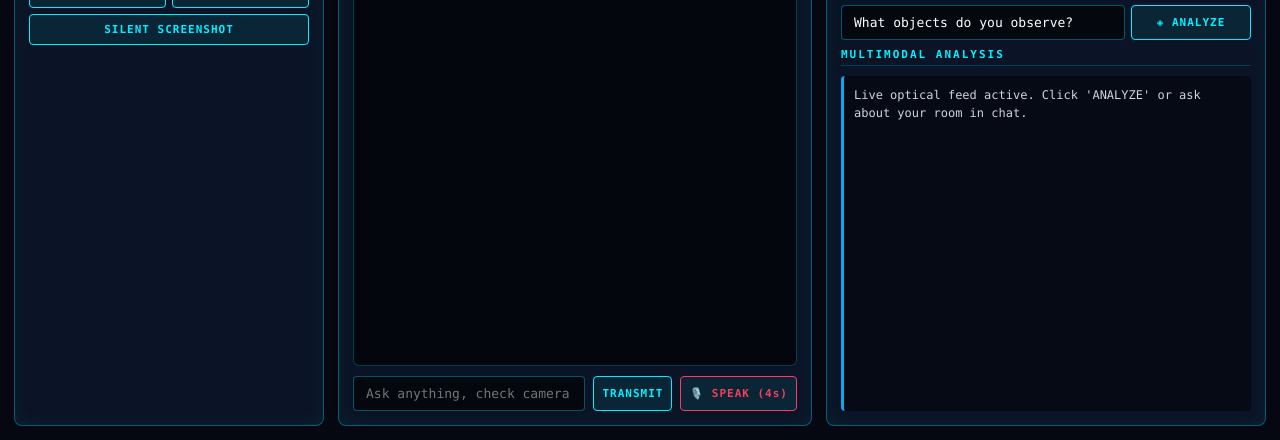
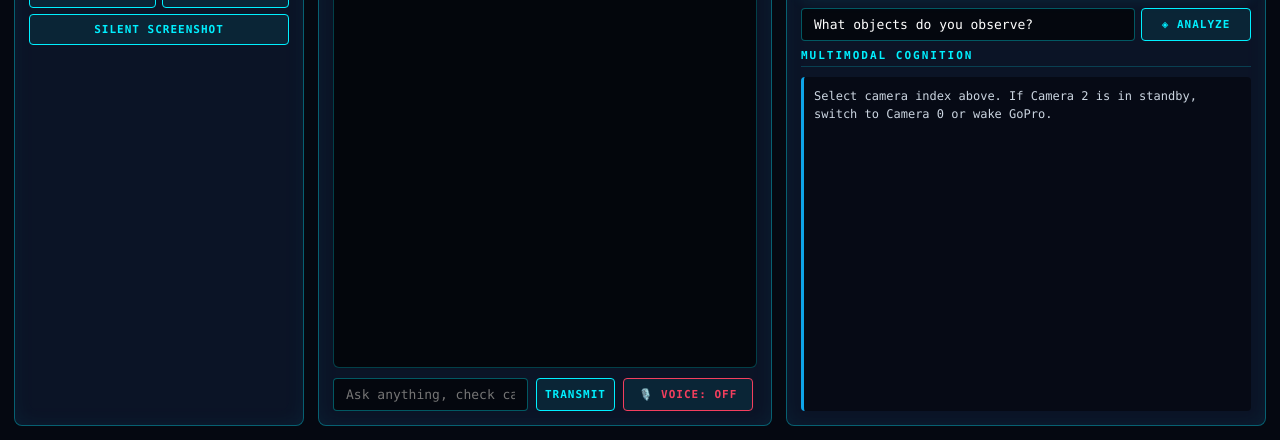
Before and after one commit to parthbhaskar/jarvis-vision, a Flask app: page / in a window 1280 px wide. Shown: the part 360-800 px from the top of the page. Run offline with Flask 3, Linux system fonts and the light colour scheme; data that the repository does not hold is empty.

Commit message:
feat: 1080p full hd viewport, multi-camera index selector, continuous hands-free voice, and conversational memory

```diff
--- a/src/app.py
+++ b/src/app.py
@@ -13,7 +13,11 @@ app = Flask(__name__, template_folder="../templates", static_folder="../static")
 brain = JarvisBrain()
 voice = JarvisVoice()
 ctrl = WindowsController()
-vision = JarvisVision(camera_index=1)
+# Default to index 2 (GoPro) or 0 (Laptop)
+vision = JarvisVision(camera_index=2)
+
+# Persistent Multi-Turn Conversation History
+conversation_history = []
 
 tools_definition = [
     {"name": "get_system_telemetry", "description": "Reads battery, free storage, RAM, and time."},
@@ -32,7 +36,7 @@ def generate_video_stream():
         if frame_bytes is not None:
             yield (b'--frame\r\n'
                    b'Content-Type: image/jpeg\r\n\r\n' + frame_bytes + b'\r\n')
-        threading.Event().wait(0.04)
+        threading.Event().wait(0.033)
 
 @app.route("/")
 def index():
@@ -55,22 +59,29 @@ def get_status():
 
 @app.route("/api/chat", methods=["POST"])
 def chat():
+    """Agentic chat route with persistent multi-turn memory."""
+    global conversation_history
     data = request.json or {}
     prompt = data.get("prompt", "")
     if not prompt:
         return jsonify({"error": "Empty prompt"}), 400
 
     system_instruction = (
-        "You are JARVIS on Windows 11. If the user asks what you see, or about their room/objects, "
-        "call look_through_camera. If they ask for system info, volume, screenshot, or apps, "
-        "call the matching tool. Address user politely as Sir in one concise sentence."
+        "You are JARVIS on Windows 11. Maintain continuous conversational memory with the user. "
+        "If the user asks about the room, objects, or camera, call look_through_camera. "
+        "If they ask for system info, volume, screenshot, or apps, call the matching tool. "
+        "Address user politely as Sir in one concise, intelligent sentence."
     )
 
     t0 = time.time()
     try:
+        # Append user turn to persistent memory
+        conversation_history.append(f"USER: {prompt}")
+        recent_context = "\n".join(conversation_history[-10:])
+
         response = brain.client.models.generate_content(
             model=brain.model_name,
-            contents=[system_instruction, prompt],
+            contents=[system_instruction, f"Conversation context:\n{recent_context}"],
             config=types.GenerateContentConfig(tools=[{"function_declarations": tools_definition}])
         )
 
@@ -95,19 +106,21 @@ def chat():
 
             followup = brain.client.models.generate_content(
                 model=brain.model_name,
-                contents=[system_instruction, f"Tool result: {result}. Report this to user as Sir in 1 concise sentence."]
+                contents=[system_instruction, f"Tool execution result: {result}. Formulate final response to user as Sir in 1 concise sentence."]
             )
             reply = followup.text.strip()
         else:
             reply = response.text.strip()
 
+        # Append assistant turn to persistent memory
+        conversation_history.append(f"JARVIS: {reply}")
         latency = round(time.time() - t0, 2)
         speak_async(reply)
         return jsonify({"text": reply, "latency": latency})
 
     except Exception as e:
         print(f"[ERROR in chat]: {e}")
-        return jsonify({"text": "I encountered an execution delay, Sir.", "latency": 0.0})
+        return jsonify({"text": "I encountered a minor cognitive delay, Sir.", "latency": 0.0})
 
 @app.route("/api/vision/snap", methods=["POST"])
 def vision_snap():
--- a/templates/index.html
+++ b/templates/index.html
@@ -28,7 +28,7 @@
         .live-tag { background: #ef4444; color: #fff; font-size: 10px; font-weight: bold; padding: 2px 7px; border-radius: 4px; letter-spacing: 1px; }
 
         .grid-container {
-            flex: 1; display: grid; grid-template-columns: 310px 1fr 440px; gap: 14px; padding: 14px;
+            flex: 1; display: grid; grid-template-columns: 290px 1fr 480px; gap: 14px; padding: 14px;
             min-height: 0; overflow: hidden;
         }
 
@@ -61,7 +61,7 @@
         /* CENTER STAGE & PERMANENT CHAT ANCHOR */
         .center-stage { min-height: 0; }
         .reactor-box {
-            position: relative; width: 120px; height: 120px; margin: 0 auto;
+            position: relative; width: 110px; height: 110px; margin: 0 auto;
             display: flex; align-items: center; justify-content: center; flex-shrink: 0;
         }
         .ring {
@@ -90,17 +90,17 @@
         .chat-input-bar {
             width: 100%; display: flex; gap: 8px; flex-shrink: 0;
         }
-        input[type="text"] {
-            flex: 1; background: rgba(0,0,0,0.6); border: 1px solid var(--border-glow); padding: 9px 12px;
+        input[type="text"], select {
+            background: rgba(0,0,0,0.6); border: 1px solid var(--border-glow); padding: 8px 12px;
             color: #fff; border-radius: 4px; outline: none; font-size: 13px;
         }
-        input[type="text"]:focus { border-color: var(--cyan-core); box-shadow: 0 0 8px var(--border-glow); }
+        input[type="text"]:focus, select:focus { border-color: var(--cyan-core); box-shadow: 0 0 8px var(--border-glow); }
 
-        /* RIGHT VIDEO VIEWPORT */
+        /* 1080P VIEWPORT (16:9 RATIO) */
         .video-viewport {
-            width: 100%; height: 250px; background: #000; border: 1px solid var(--border-glow);
+            width: 100%; aspect-ratio: 16 / 9; background: #000; border: 1px solid var(--border-glow);
             border-radius: 6px; overflow: hidden; display: flex; align-items: center; justify-content: center;
-            position: relative; margin-bottom: 10px; flex-shrink: 0;
+            position: relative; margin-bottom: 8px; flex-shrink: 0; box-shadow: 0 0 15px rgba(0,240,255,0.1);
         }
         .video-viewport img { width: 100%; height: 100%; object-fit: cover; }
 
@@ -113,9 +113,9 @@
 <body>
 
     <header>
-        <div class="brand">◈ PROJECT JARVIS VISION // OS-11</div>
-        <div style="display:flex; align-items:center; gap: 12px;">
-            <span class="live-tag">LIVE FEED</span>
+        <div class="brand">◈ PROJECT JARVIS VISION // 1080p HUD</div>
+        <div style="display:flex; align-items:center; gap: 14px;">
+            <span class="live-tag">1080p LIVE</span>
             <div id="clock" style="color:var(--text-dim); font-size: 12px;">TIME: --:--:--</div>
         </div>
     </header>
@@ -147,7 +147,7 @@
             <button style="margin-top: 6px; width: 100%;" onclick="triggerAction('screenshot', '')">SILENT SCREENSHOT</button>
         </div>
 
-        <!-- CENTER: REACTOR & CHAT -->
+        <!-- CENTER: REACTOR & PERMANENT CHAT -->
         <div class="panel center-stage">
             <div class="reactor-box">
                 <div class="ring ring-1"></div>
@@ -156,58 +156,60 @@
             </div>
 
             <div class="terminal-log" id="logs">
-                <div class="log-entry log-jarvis">◈ JARVIS: Systems operational on Windows 11. Chat, Vision, and Hardware synchronized, Sir.</div>
+                <div class="log-entry log-jarvis">◈ JARVIS: Systems operational on Windows 11. Multi-turn chat memory and 1080p optical stream active, Sir.</div>
             </div>
 
             <div class="chat-input-bar">
-                <input type="text" id="userInput" placeholder="Ask anything, check camera, or issue a command..." onkeydown="if(event.key==='Enter') sendChat()">
+                <input type="text" id="userInput" placeholder="Ask anything, check camera, or command system..." onkeydown="if(event.key==='Enter') sendChat()">
                 <button onclick="sendChat()">TRANSMIT</button>
-                <button style="border-color: #f43f5e; color: #f43f5e;" onclick="triggerVoice()">🎙️ SPEAK (4s)</button>
+                <button id="voiceBtn" style="border-color: #f43f5e; color: #f43f5e; min-width: 130px;" onclick="toggleContinuousVoice()">🎙️ VOICE: OFF</button>
             </div>
         </div>
 
-        <!-- RIGHT: LIVE CAMERA -->
+        <!-- RIGHT: 1080p CAMERA MONITOR -->
         <div class="panel">
             <div class="panel-title">
-                <span>Optical Feed</span>
-                <button id="camToggleBtn" style="padding: 3px 8px; font-size: 10px;" onclick="toggleCamera()">SWITCH TO LAPTOP CAM</button>
+                <span>1080p Optical Stream</span>
+                <select id="cameraSelect" onchange="changeCamera()" style="font-size: 11px; padding: 2px 6px;">
+                    <option value="2" selected>Camera 2 (GoPro HERO9)</option>
+                    <option value="0">Camera 0 (Laptop RGB Webcam)</option>
+                    <option value="1">Camera 1 (Laptop IR Sensor)</option>
+                    <option value="3">Camera 3</option>
+                </select>
             </div>
             <div class="video-viewport">
-                <img id="streamImg" src="/video_feed" alt="Optical Stream">
+                <img id="streamImg" src="/video_feed" alt="1080p Stream">
             </div>
 
             <div style="display:flex; gap: 6px; margin-bottom: 8px; flex-shrink: 0;">
-                <input type="text" id="customVisualPrompt" placeholder="Question about live view..." value="What objects do you observe?" style="flex:1;">
-                <button onclick="snapVision()" style="min-width: 120px;">◈ ANALYZE</button>
+                <input type="text" id="customVisualPrompt" placeholder="Question about view..." value="What objects do you observe?" style="flex:1;">
+                <button onclick="snapVision()" style="min-width: 110px;">◈ ANALYZE</button>
             </div>
 
-            <div class="panel-title">Multimodal Analysis</div>
+            <div class="panel-title">Multimodal Cognition</div>
             <div class="analysis-box" id="visionAnalysis">
-                Live optical feed active. Click 'ANALYZE' or ask about your room in chat.
+                Select camera index above. If Camera 2 is in standby, switch to Camera 0 or wake GoPro.
             </div>
         </div>
     </div>
 
     <script>
-        let currentCamIndex = 1;
+        let isContinuousVoice = false;
+        let recognition = null;
 
         function updateClock() {
             document.getElementById('clock').innerText = "TIME: " + new Date().toLocaleTimeString();
         }
         setInterval(updateClock, 1000); updateClock();
 
-        async function toggleCamera() {
-            currentCamIndex = (currentCamIndex === 1) ? 0 : 1;
-            const btn = document.getElementById('camToggleBtn');
-            btn.innerText = (currentCamIndex === 1) ? "SWITCH TO LAPTOP CAM" : "SWITCH TO GOPRO";
-
+        async function changeCamera() {
+            const select = document.getElementById('cameraSelect');
+            const idx = select.value;
             await fetch('/api/camera/switch', {
                 method: 'POST',
                 headers: {'Content-Type': 'application/json'},
-                body: JSON.stringify({index: currentCamIndex})
+                body: JSON.stringify({index: parseInt(idx)})
             });
-
-            // Reload stream
             document.getElementById('streamImg').src = '/video_feed?t=' + new Date().getTime();
         }
 
@@ -245,7 +247,7 @@
         async function snapVision() {
             const promptVal = document.getElementById('customVisualPrompt').value || "Describe what you see.";
             const box = document.getElementById('visionAnalysis');
-            box.innerText = "Analyzing live optical buffer in memory...";
+            box.innerText = "Analyzing live 1080p optical buffer in memory...";
             try {
                 const res = await fetch('/api/vision/snap', {
                     method: 'POST',
@@ -260,14 +262,67 @@
             }
         }
 
-        async function triggerVoice() {
-            appendLog("SYSTEM", "Listening to microphone (4s)...", "log-user");
-            try {
-                const res = await fetch('/api/voice/listen', {method: 'POST'});
-                const data = await res.json();
-                appendLog("JARVIS", data.text + " (" + data.latency + "s)", "log-jarvis");
-            } catch(e) {
-                appendLog("JARVIS", "Audio parsing failed.", "log-jarvis");
+        // CONTINUOUS HANDS-FREE VOICE ENGINE (AUTO-RELISTEN LOOP)
+        function toggleContinuousVoice() {
+            const btn = document.getElementById('voiceBtn');
+            isContinuousVoice = !isContinuousVoice;
+
+            if (isContinuousVoice) {
+                btn.innerText = "🟢 VOICE: ON";
+                btn.style.borderColor = "#10b981";
+                btn.style.color = "#10b981";
+                startVoiceTurn();
+            } else {
+                btn.innerText = "🎙️ VOICE: OFF";
+                btn.style.borderColor = "#f43f5e";
+                btn.style.color = "#f43f5e";
+                if(recognition) recognition.stop();
+            }
+        }
+
+        function startVoiceTurn() {
+            if(!isContinuousVoice) return;
+            appendLog("SYSTEM", "Listening to voice...", "log-user");
+
+            // Web Speech API with auto silence detection
+            const SpeechRecognition = window.SpeechRecognition || window.webkitSpeechRecognition;
+            if (SpeechRecognition) {
+                recognition = new SpeechRecognition();
+                recognition.continuous = false;
+                recognition.interimResults = false;
+                recognition.lang = 'en-US';
+
+                recognition.onresult = async (event) => {
+                    const speechText = event.results[0][0].transcript;
+                    appendLog("YOU", speechText, "log-user");
+
+                    const res = await fetch('/api/chat', {
+                        method: 'POST',
+                        headers: {'Content-Type': 'application/json'},
+                        body: JSON.stringify({prompt: speechText})
+                    });
+                    const data = await res.json();
+                    appendLog("JARVIS", data.text + " (" + data.latency + "s)", "log-jarvis");
+
+                    // After JARVIS speaks, resume listening after 3s delay
+                    if (isContinuousVoice) {
+                        setTimeout(startVoiceTurn, 3000);
+                    }
+                };
+
+                recognition.onerror = () => {
+                    if (isContinuousVoice) setTimeout(startVoiceTurn, 2000);
+                };
+
+                recognition.start();
+            } else {
+                // Fallback to backend mic
+                fetch('/api/voice/listen', {method: 'POST'})
+                    .then(r => r.json())
+                    .then(data => {
+                        appendLog("JARVIS", data.text + " (" + data.latency + "s)", "log-jarvis");
+                        if(isContinuousVoice) setTimeout(startVoiceTurn, 3000);
+                    });
             }
         }
 
```
Also changed, not shown: src/vision.py (+14 -18 lines).
